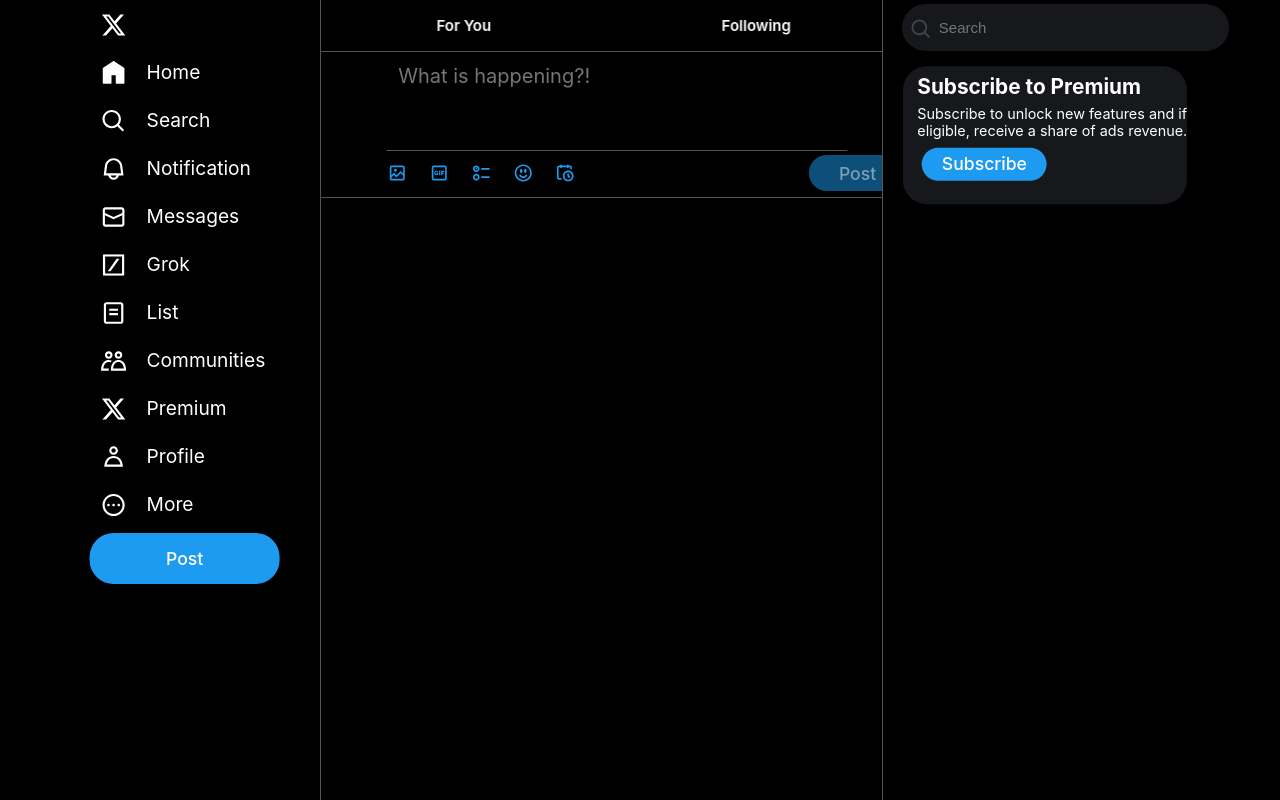
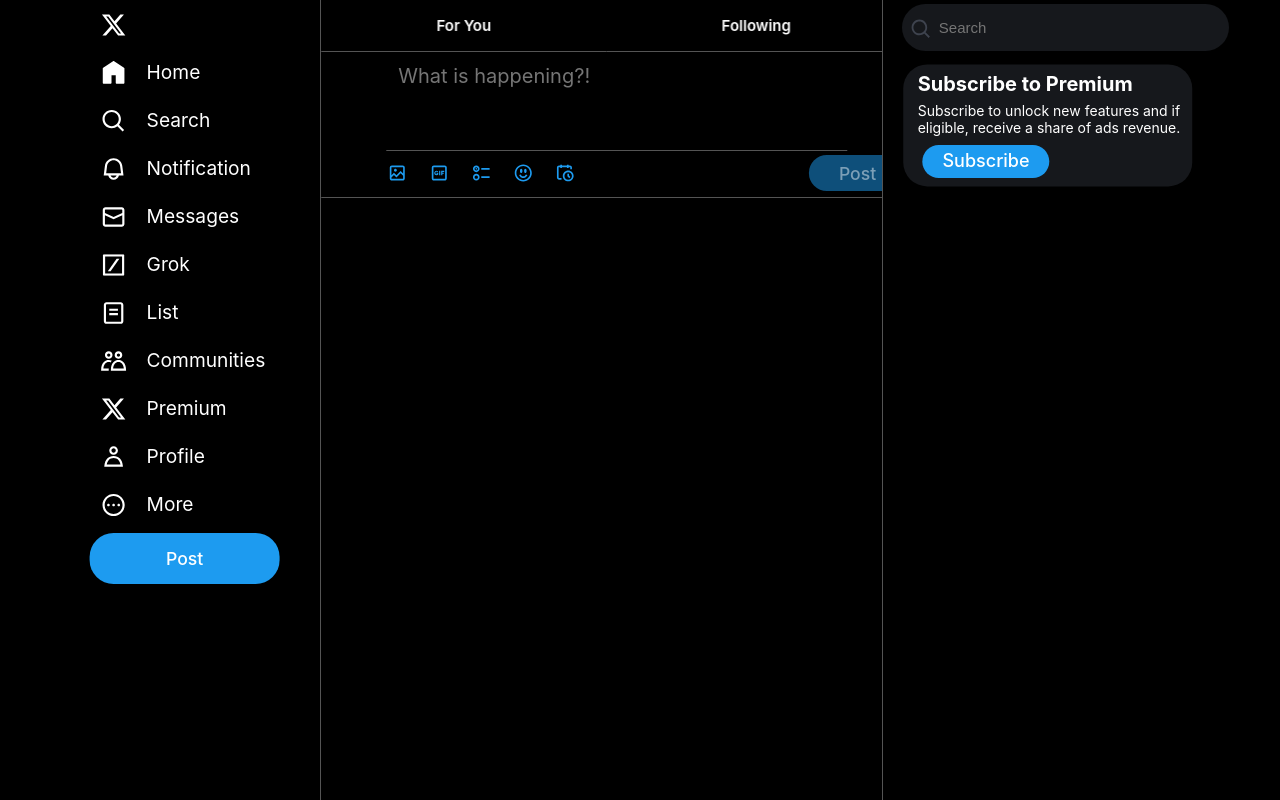
Before and after one commit to amoreX/twit-clone, a React (Vite) app: page / in a window 1280 px wide. Built offline with nearby package versions, Linux system fonts and the light colour scheme.

Commit message:
fixed text overflow on subs

```diff
--- a/src/App.css
+++ b/src/App.css
@@ -238,9 +238,13 @@
 }
 #rightside #subs {
   transform: translate(7%, 11%);
-  width: 120px;
-  min-width: 74%;
-  height: 138px;
+  width: -moz-fit-content;
+  width: fit-content;
+  max-width: 74%;
+  padding-right: 5px;
+  height: -moz-fit-content;
+  height: fit-content;
+  padding-bottom: 16px;
   background-color: rgb(22, 24, 28);
   color: rgb(255, 255, 255);
   font-family: TwitterChirp, -apple-system, BlinkMacSystemFont, "Segoe UI", Roboto, Helvetica, Arial, sans-serif;
@@ -251,12 +255,12 @@
 }
 #rightside #subs #subs1 {
   font-weight: 700;
-  font-size: 1.3rem;
+  font-size: 20px;
   padding-top: 5px;
   transform: translate(5%, 10%);
 }
 #rightside #subs #subs2 {
-  font-size: 0.9rem;
+  font-size: 14px;
   text-wrap: wrap;
   transform: translate(5%, 10%);
 }
@@ -271,7 +275,7 @@
   width: fit-content;
   font-family: TwitterChirp, -apple-system, BlinkMacSystemFont, "Segoe UI", Roboto, Helvetica, Arial, sans-serif;
   font-weight: 500;
-  font-size: 1.1rem;
+  font-size: 18px;
   border-radius: 30px;
   transition: 0.4s;
 }
--- a/src/App.scss
+++ b/src/App.scss
@@ -262,9 +262,11 @@
 
 	#subs{
 		transform: translate(7%,11%);
-		width:120px;
-		min-width: 74%;
-		height:138px;
+		width:fit-content;
+		max-width: 74%;
+		padding-right:5px ;
+		height:fit-content;
+		padding-bottom: 16px;
 		background-color:rgb(22, 24, 28) ;
 		color:rgb(255, 255, 255);
 		font-family: TwitterChirp, -apple-system, BlinkMacSystemFont, "Segoe UI", Roboto, Helvetica, Arial, sans-serif;
@@ -274,12 +276,12 @@
 		border-radius: 24px;
 		#subs1{
 			font-weight: 700;
-			font-size: 1.3rem;
+			font-size: 20px;
 			padding-top: 5px;
 			transform:translate(5%,10%);
 		}
 		#subs2{
-            font-size: 0.9rem;
+            font-size: 14px;
 			text-wrap: wrap;
             transform:translate(5%,10%);
         }
@@ -293,7 +295,7 @@
 			width:fit-content;
 			font-family: TwitterChirp, -apple-system, BlinkMacSystemFont, "Segoe UI", Roboto, Helvetica, Arial, sans-serif;
 			font-weight: 500;
-			font-size:1.1rem;
+			font-size:18px;
 			border-radius: 30px;
 			transition:0.4s ;
 
```
Also changed, not shown: 1 other file (tests, documents, lock files or other folders).
